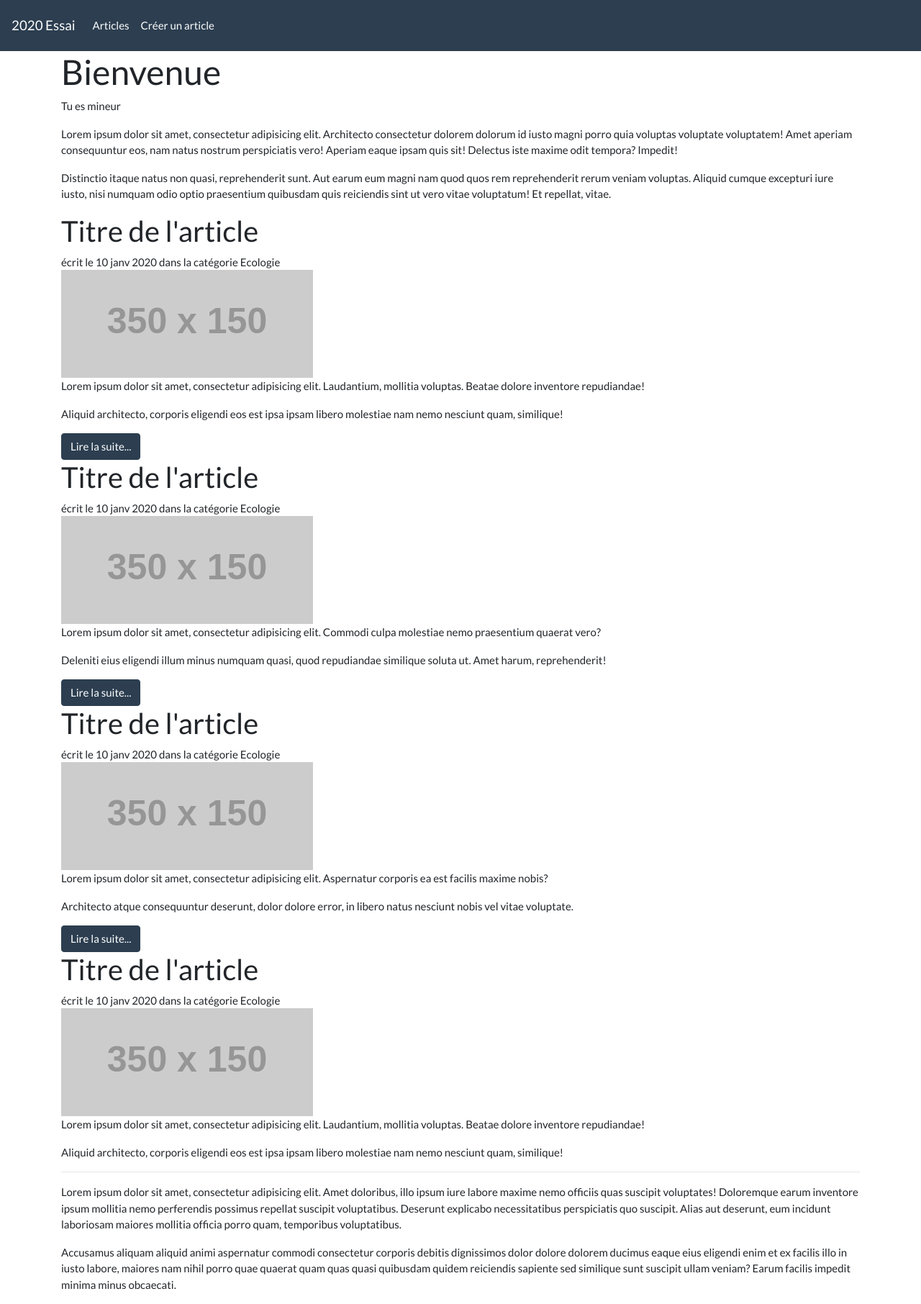
After one commit to Aurelia77/essai_2020, a Symfony app: template templates/blog/home.html.twig in a window 1280 px wide. The commit adds this page. Shown: the whole page at 72% size. Run offline with Twig, Linux system fonts and the light colour scheme; the template is opened without the code that fills it, so the values that code supplies are empty; grey boxes labelled with a size stand in for pictures from a placeholder-image service; some libraries are stand-ins or nearby versions.

Commit message:
le tout début du blog

```diff
--- a/composer.json
+++ b/composer.json
@@ -2,7 +2,7 @@
     "type": "project",
     "license": "proprietary",
     "require": {
-        "php": "^7.1.3",
+        "php": "^7.2",
         "ext-ctype": "*",
         "ext-iconv": "*",
         "sensio/framework-extra-bundle": "^5.1",
--- a/config/routes.yaml
+++ b/config/routes.yaml
@@ -1,3 +1,3 @@
 #index:
 #    path: /
-#    controller: App\Controller\DefaultController::index
+#    controller: App\Controller\BlogController::index
--- /dev/null
+++ b/config/routes/website.yaml
@@ -0,0 +1,3 @@
+website:
+    resource: '../src/Controller/'
+    type:     annotation
--- a/templates/base.html.twig
+++ b/templates/base.html.twig
@@ -3,10 +3,38 @@
     <head>
         <meta charset="UTF-8">
         <title>{% block title %}Welcome!{% endblock %}</title>
+
+        {# THEME Bootstrap pris sur https://bootswatch.com/flatly/ #}
+        <link rel="stylesheet" href="https://bootswatch.com/4/flatly/bootstrap.min.css">
+
         {% block stylesheets %}{% endblock %}
     </head>
     <body>
+    {# NAVBAR prise sur https://bootswatch.com/flatly/ - On la met avant le block BODY #}
+    <nav class="navbar navbar-expand-lg navbar-dark bg-primary">
+        <a class="navbar-brand" href="/">2020 Essai</a>
+        <button class="navbar-toggler" type="button" data-toggle="collapse" data-target="#navbarColor01" aria-controls="navbarColor01" aria-expanded="false" aria-label="Toggle navigation">
+            <span class="navbar-toggler-icon"></span>
+        </button>
+
+        <div class="collapse navbar-collapse" id="navbarColor01">
+            <ul class="navbar-nav mr-auto">
+                <li class="nav-item">
+                    <a class="nav-link" href="/blog">Articles<span class="sr-only">(current)</span></a>
+                </li>
+                <li class="nav-item">
+                    <a class="nav-link" href="/blog/new">Créer un article</a>
+                </li>
+            </ul>
+            {#<form class="form-inline my-2 my-lg-0">#}
+                {#<input class="form-control mr-sm-2" type="text" placeholder="Search">#}
+                {#<button class="btn btn-secondary my-2 my-sm-0" type="submit">Search</button>#}
+            {#</form>#}
+        </div>
+    </nav>
+    <div class="container">
         {% block body %}{% endblock %}
+    </div>
         {% block javascripts %}{% endblock %}
     </body>
 </html>
--- /dev/null
+++ b/templates/blog/home.html.twig
@@ -0,0 +1,82 @@
+{% extends 'base.html.twig' %}
+
+    {% block body %}
+
+        <h1>Bienvenue</h1>
+        <h2>{{ title }}</h2>
+
+        {% if age > 18 %}
+            <p>Tu es majeur</p>
+        {% else %}
+            <p>Tu es mineur</p>
+        {% endif %}
+
+        {# (p>lorem40)*2 #}
+        <p>Lorem ipsum dolor sit amet, consectetur adipisicing elit. Architecto consectetur dolorem dolorum id iusto magni porro
+            quia voluptas voluptate voluptatem! Amet aperiam consequuntur eos, nam natus nostrum perspiciatis vero! Aperiam
+            eaque ipsam quis sit! Delectus iste maxime odit tempora? Impedit!</p>
+
+        <p>Distinctio itaque natus non quasi,
+            reprehenderit sunt. Aut earum eum magni nam quod quos rem reprehenderit rerum veniam voluptas. Aliquid cumque
+            excepturi iure iusto, nisi numquam odio optio praesentium quibusdam quis reiciendis sint ut vero vitae voluptatum!
+            Et repellat, vitae.</p>
+
+    {# Dans le BLOG #}
+        <section class="article">
+            {#(article>h2{Titre de l'article}+div.metadata{écrit le 10 janv 2020 - catégorie Ecologie}+div.content>img+(p>lorem15)*2+a.btn.btn-primary{Lire la suite...})*3#}
+            <article>
+                <h2>Titre de l'article</h2>
+                <div class="metadata">écrit le 10 janv 2020 dans la catégorie Ecologie</div>
+                <div class="content"><img src="http://placehold.it/350x150" alt="">
+                    <p>Lorem ipsum dolor sit amet, consectetur adipisicing elit. Laudantium, mollitia voluptas. Beatae
+                        dolore inventore repudiandae!</p>
+                    <p>Aliquid architecto, corporis eligendi eos est ipsa ipsam libero molestiae nam nemo nesciunt quam,
+                        similique!</p>
+                    {# PATH : fait appel au nom d'une route #}
+                    <a href="{{ path('blog_show') }}" class="btn btn-primary">Lire la suite...</a></div>
+            </article>
+            <article>
+                <h2>Titre de l'article</h2>
+                <div class="metadata">écrit le 10 janv 2020 dans la catégorie Ecologie</div>
+                <div class="content"><img src="http://placehold.it/350x150" alt="">
+                    <p>Lorem ipsum dolor sit amet, consectetur adipisicing elit. Commodi culpa molestiae nemo praesentium
+                        quaerat vero?</p>
+                    <p>Deleniti eius eligendi illum minus numquam quasi, quod repudiandae similique soluta ut. Amet harum,
+                        reprehenderit!</p>
+                    <a href="{{ path('blog_show') }}" class="btn btn-primary">Lire la suite...</a></div>
+            </article>
+            <article>
+                <h2>Titre de l'article</h2>
+                <div class="metadata">écrit le 10 janv 2020 dans la catégorie Ecologie</div>
+                <div class="content"><img src="http://placehold.it/350x150" alt="">
+                    <p>Lorem ipsum dolor sit amet, consectetur adipisicing elit. Aspernatur corporis ea est facilis maxime
+                        nobis?</p>
+                    <p>Architecto atque consequuntur deserunt, dolor dolore error, in libero natus nesciunt nobis vel vitae
+                        voluptate.</p>
+                    <a href="{{ path('blog_show') }}" class="btn btn-primary">Lire la suite...</a></div>
+            </article>
+        </section>
+
+
+        {# Dans le BLOG_SHOW #}
+        <article>
+            <h2>Titre de l'article</h2>
+            <div class="metadata">écrit le 10 janv 2020 dans la catégorie Ecologie</div>
+            <div class="content"><img src="http://placehold.it/350x150" alt="">
+                <p>Lorem ipsum dolor sit amet, consectetur adipisicing elit. Laudantium, mollitia voluptas. Beatae
+                    dolore inventore repudiandae!</p>
+                <p>Aliquid architecto, corporis eligendi eos est ipsa ipsam libero molestiae nam nemo nesciunt quam,
+                    similique!</p>
+                <hr>
+                <p>Lorem ipsum dolor sit amet, consectetur adipisicing elit. Amet doloribus, illo ipsum iure labore
+                    maxime nemo officiis quas suscipit voluptates! Doloremque earum inventore ipsum mollitia nemo
+                    perferendis possimus repellat suscipit voluptatibus. Deserunt explicabo necessitatibus perspiciatis
+                    quo suscipit. Alias aut deserunt, eum incidunt laboriosam maiores mollitia officia porro quam,
+                    temporibus voluptatibus.</p>
+                <p>Accusamus aliquam aliquid animi aspernatur commodi consectetur corporis debitis dignissimos dolor
+                    dolore dolorem ducimus eaque eius eligendi enim et ex facilis illo in iusto labore, maiores nam
+                    nihil porro quae quaerat quam quas quasi quibusdam quidem reiciendis sapiente sed similique sunt
+                    suscipit ullam veniam? Earum facilis impedit minima minus obcaecati.</p>
+
+        </article>
+    {% endblock %}
--- /dev/null
+++ b/templates/blog/index.html.twig
@@ -0,0 +1,6 @@
+{% extends 'base.html.twig' %}
+
+{% block title %}Hello !{% endblock %}
+
+{% block body %}
+{% endblock %}
--- /dev/null
+++ b/templates/blog/show.html.twig
@@ -0,0 +1,5 @@
+{% extends 'base.html.twig' %}
+
+    {% block body %}
+
+    {% endblock %}
```
Also changed, not shown: src/Controller/BlogController.php (added, +59 -0 lines), config/routes/_annotations.yaml (renamed from config/routes/annotations.yaml), 1 other file.
